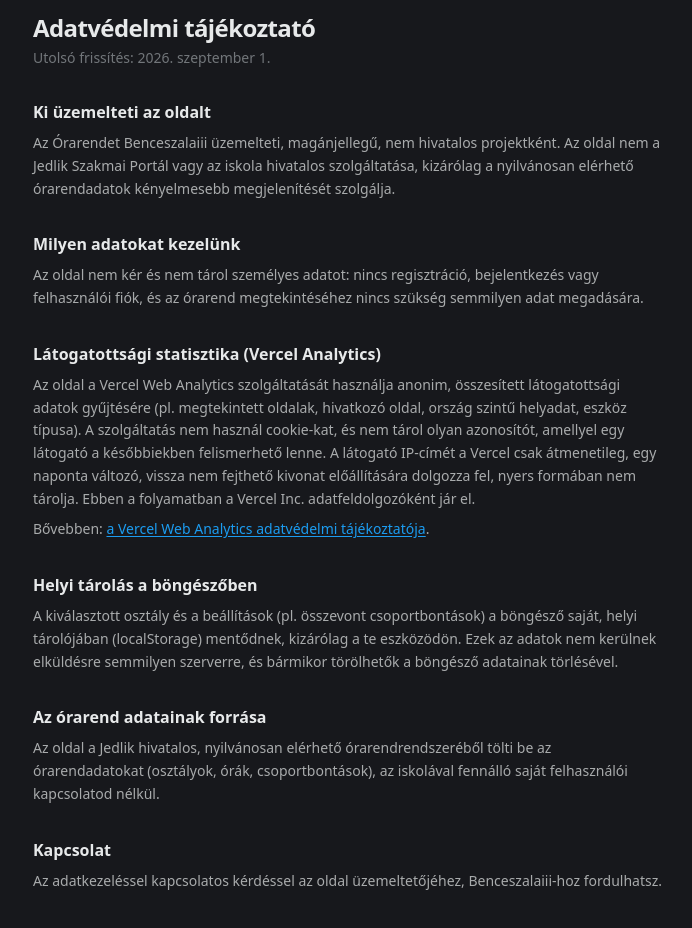
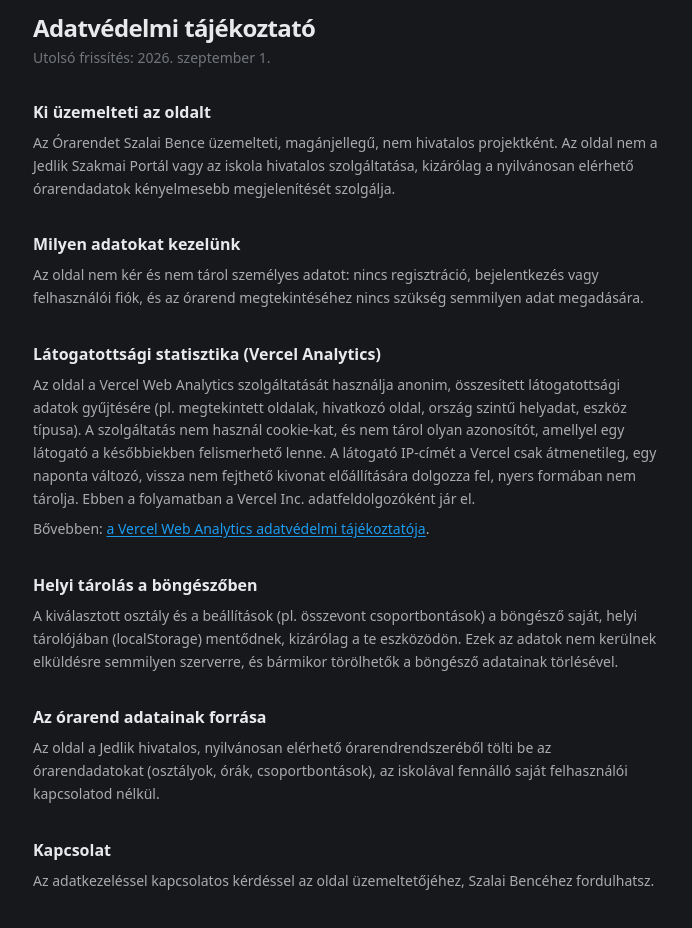
Before and after one commit to Benceszalaiii/orarend, a Next.js app: page /adatvedelem in a window 1280 px wide. Shown: the part 100-1028 px from the top of the page, without its empty margins (291-983 px from the left). Built offline with nearby package versions, Linux system fonts and the light colour scheme.

Commit message:
fix: correct name spelling of the page operator in privacy policy

```diff
--- a/src/app/adatvedelem/page.tsx
+++ b/src/app/adatvedelem/page.tsx
@@ -31,7 +31,7 @@ export default function AdatvedelemPage() {
             Ki üzemelteti az oldalt
           </h2>
           <p>
-            Az Órarendet Benceszalaiii üzemelteti, magánjellegű, nem hivatalos
+            Az Órarendet Szalai Bence üzemelteti, magánjellegű, nem hivatalos
             projektként. Az oldal nem a Jedlik Szakmai Portál vagy az iskola
             hivatalos szolgáltatása, kizárólag a nyilvánosan elérhető
             órarendadatok kényelmesebb megjelenítését szolgálja.
@@ -107,7 +107,7 @@ export default function AdatvedelemPage() {
           <h2 className="text-base font-semibold text-foreground">Kapcsolat</h2>
           <p>
             Az adatkezeléssel kapcsolatos kérdéssel az oldal üzemeltetőjéhez,
-            Benceszalaiii-hoz fordulhatsz.
+            Szalai Bencéhez fordulhatsz.
           </p>
         </section>
       </div>
```
